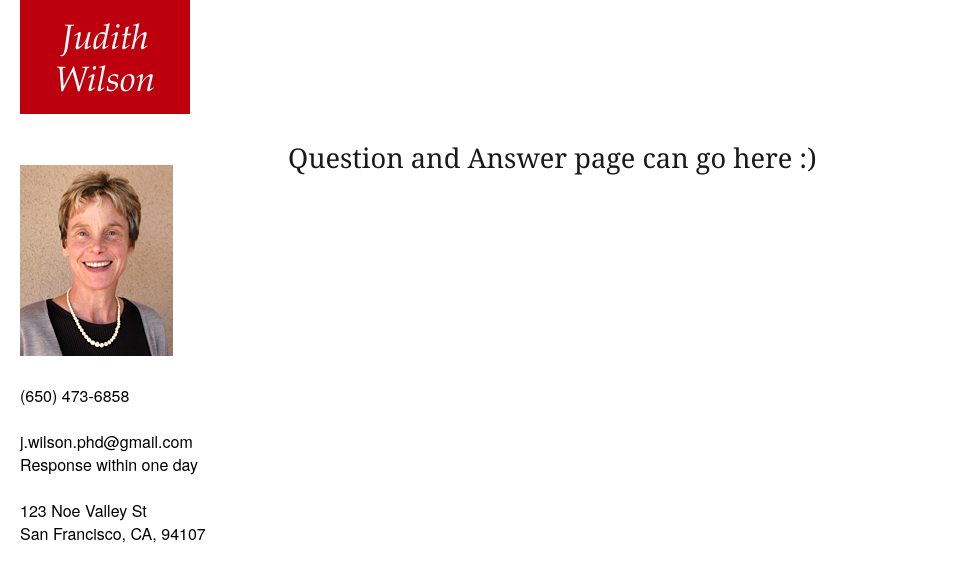
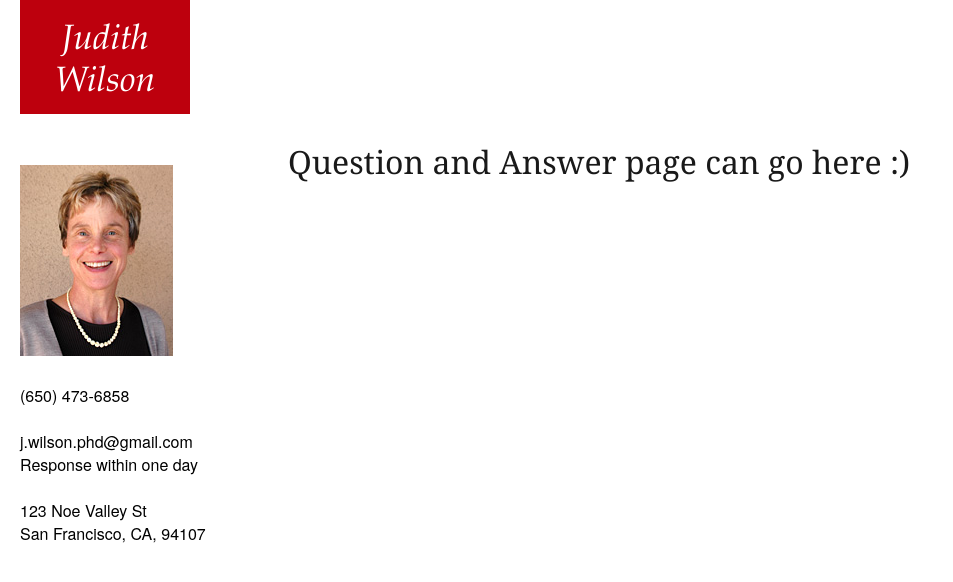
Before and after one commit to ericmeltzer/jwilsonphd, a Jekyll site: the page built from qa.html, in a window 1280 px wide. Shown: the top 582 px of the page, without its empty margins (0-953 px from the left). Built offline with Jekyll 4.4.1, drawn with Linux system fonts in a browser that asks for light colours.

Commit message:
font from em topx

```diff
--- a/css/style.css
+++ b/css/style.css
@@ -91,7 +91,7 @@ div#body {
 	width:650px;
 	left:280px;
 	font-family: georgia, serif;
-	font-size:1.7em;
+	font-size:32px;
 	line-height:1.5;
 	color:#191919;
 
```
